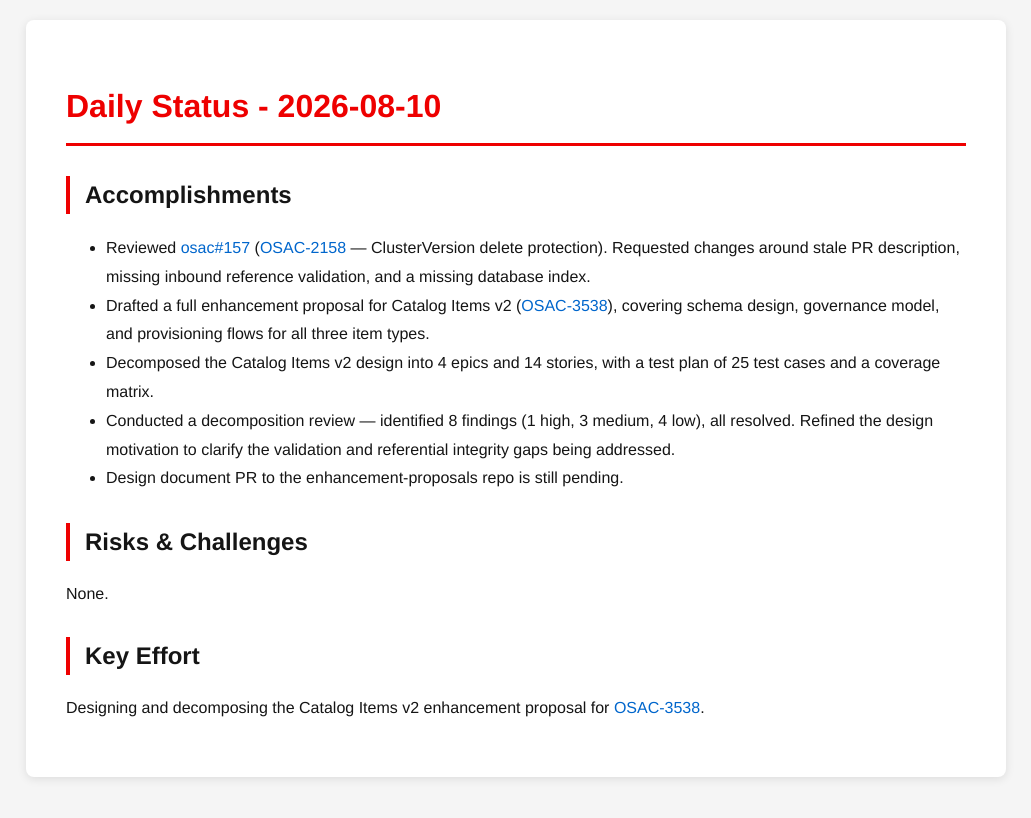
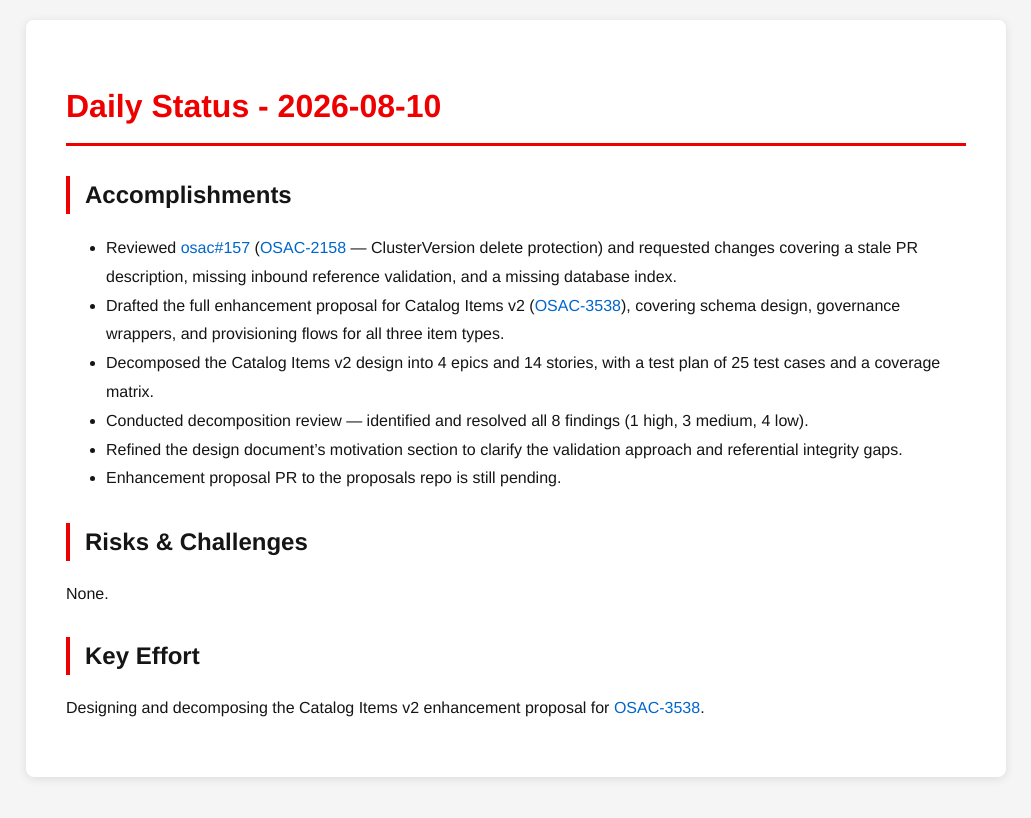
Before and after one commit to tzvatot/daily-status, a Jekyll site: the page built from 2026-08-10.md, in a window 1280 px wide. Shown: the top 818 px of the page, without its empty margins (124-1155 px from the left). Built offline with Jekyll 4.4.1, drawn with Linux system fonts in a browser that asks for light colours.

Commit message:
Daily status update - 2026-08-10

```diff
--- a/2026-08-10.md
+++ b/2026-08-10.md
@@ -7,11 +7,12 @@ date: 2026-08-10
 # Daily Status - 2026-08-10
 
 ## Accomplishments
-- Reviewed [osac#157](https://github.com/osac-project/osac/pull/157) ([OSAC-2158](https://redhat.atlassian.net/browse/OSAC-2158) — ClusterVersion delete protection). Requested changes around stale PR description, missing inbound reference validation, and a missing database index.
-- Drafted a full enhancement proposal for Catalog Items v2 ([OSAC-3538](https://redhat.atlassian.net/browse/OSAC-3538)), covering schema design, governance model, and provisioning flows for all three item types.
+- Reviewed [osac#157](https://github.com/osac-project/osac/pull/157) ([OSAC-2158](https://redhat.atlassian.net/browse/OSAC-2158) — ClusterVersion delete protection) and requested changes covering a stale PR description, missing inbound reference validation, and a missing database index.
+- Drafted the full enhancement proposal for Catalog Items v2 ([OSAC-3538](https://redhat.atlassian.net/browse/OSAC-3538)), covering schema design, governance wrappers, and provisioning flows for all three item types.
 - Decomposed the Catalog Items v2 design into 4 epics and 14 stories, with a test plan of 25 test cases and a coverage matrix.
-- Conducted a decomposition review — identified 8 findings (1 high, 3 medium, 4 low), all resolved. Refined the design motivation to clarify the validation and referential integrity gaps being addressed.
-- Design document PR to the enhancement-proposals repo is still pending.
+- Conducted decomposition review — identified and resolved all 8 findings (1 high, 3 medium, 4 low).
+- Refined the design document's motivation section to clarify the validation approach and referential integrity gaps.
+- Enhancement proposal PR to the proposals repo is still pending.
 
 ## Risks & Challenges
 None.
```
